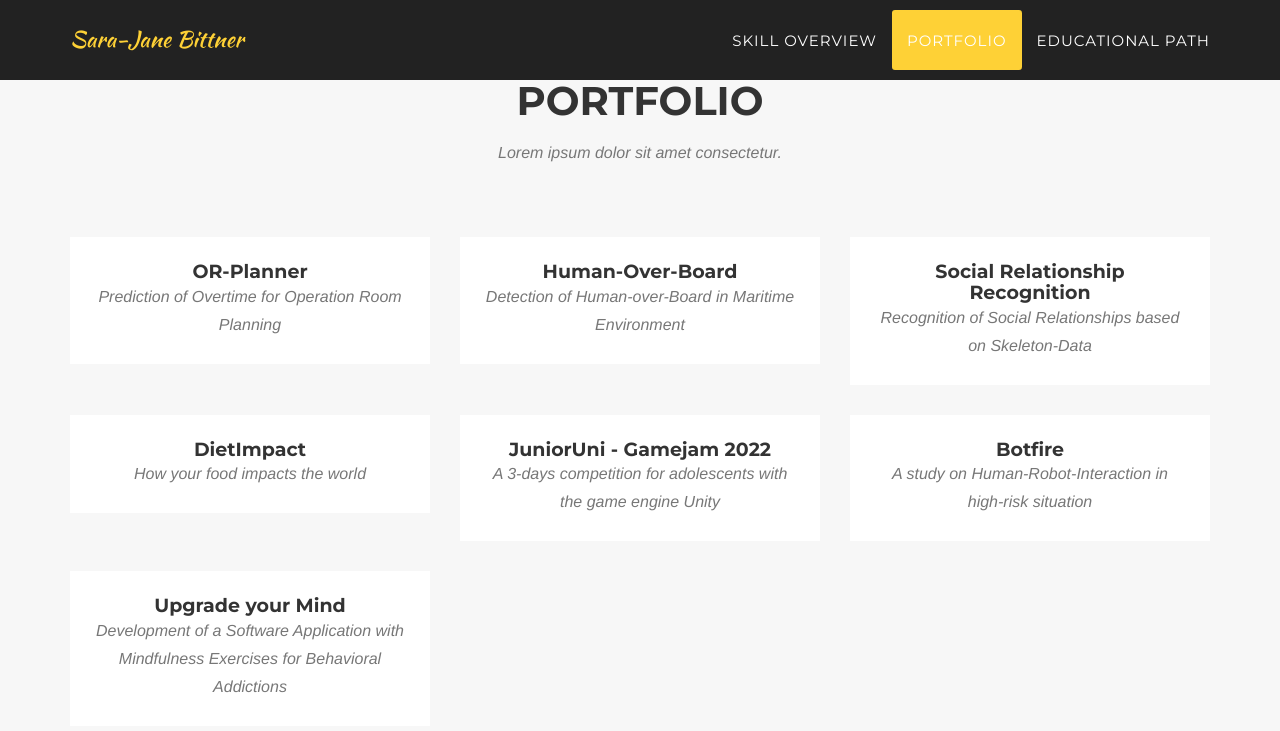
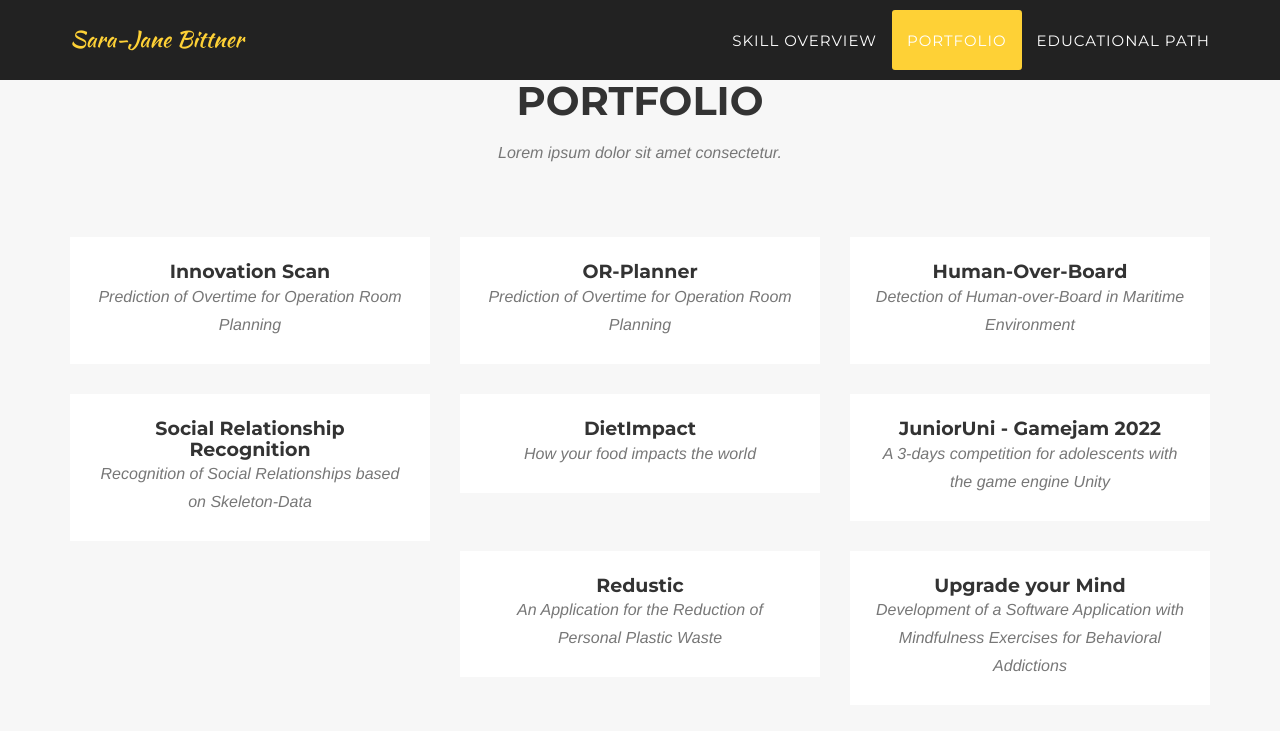
Before and after one commit to SJbittner/SJbittner.github.io, a Jekyll site: the page built from _posts/2014-07-13-project-6.markdown, in a window 1280 px wide and 900 px high, scrolled down 1541 px. Shown: the top 731 px of the window. Built offline with Jekyll 4.4.1, drawn with Linux system fonts in a browser that asks for light colours; some web fonts are replaced.

Commit message:
post updates

```diff
--- a/_posts/2014-07-13-project-6.markdown
+++ b/_posts/2014-07-13-project-6.markdown
@@ -1,6 +1,6 @@
 ---
-title: Botfire
-subtitle: A study on Human-Robot-Interaction in high-risk situation
+title: Redustic
+subtitle: An Application for the Reduction of Personal Plastic Waste
 layout: default
 modal-id: 6
 date: 2014-07-15
@@ -9,7 +9,8 @@ thumbnail: roundicons-thumbnail.png
 alt: image-alt
 project-date: April 2014
 client: Start Bootstrap
-category: Web Development
+category: Web Development, UX, Conept Development, Research
 description: Lorem ipsum dolor sit amet, usu cu alterum nominavi lobortis. At duo novum diceret. Tantas apeirian vix et, usu sanctus postulant inciderint ut, populo diceret necessitatibus in vim. Cu eum dicam feugiat noluisse.
+---
 
----
+You can check out the FIGMA prototype here: <https://www.figma.com/proto/ROXkXNFGmWLvuRTmuQLy91/CMM%3APrototype?node-id=2%3A3&starting-point-node-id=2%3A3>
```
Also changed, not shown: _posts/2014-07-18-project-8.markdown (added, +19 -0 lines).
